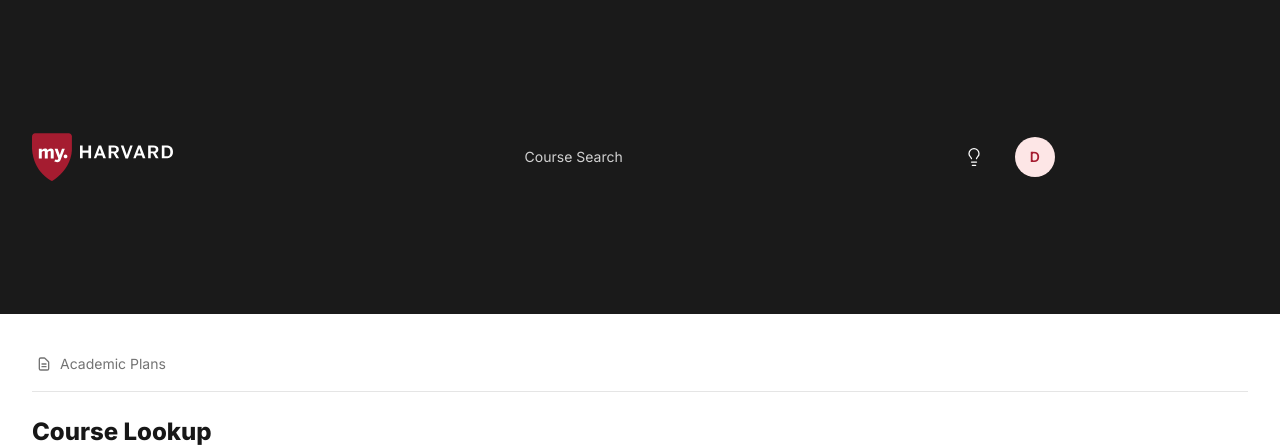
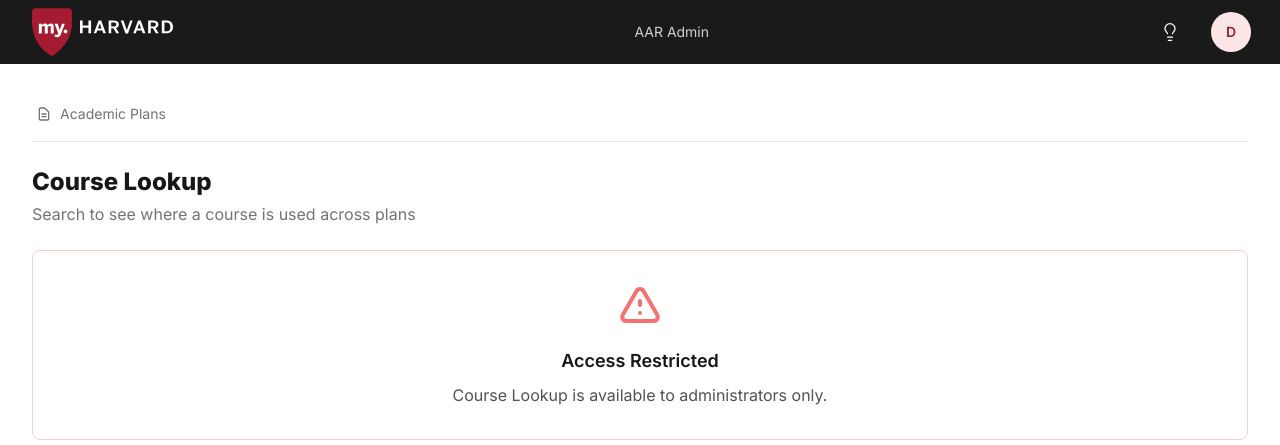
Before and after one commit to madore9/aar_admin, a Django app: template django/app/plans/templates/lookup/course_lookup.html in a window 1280 px wide. Shown: the top 445 px of the page. Run offline with Django 5.2, Linux system fonts and the light colour scheme; the template is opened without the code that fills it, so the values that code supplies are empty; some libraries are stand-ins or nearby versions.

Commit message:
Fix dropdown positioning and update nav link text
- Add absolute positioning to dropdown menu to fix white gap issue
- Change 'Course Search' nav link to 'AAR Admin'

Co-authored-by: Cursor <cursoragent@cursor.com>

```diff
--- a/django/app/plans/templates/header.html
+++ b/django/app/plans/templates/header.html
@@ -27,7 +27,7 @@
             <!-- End Ideas -->
 
             <!-- User Account Dropdown -->
-            <div class="hs-dropdown relative inline-flex [--strategy:absolute] [--auto-close:inside] [--placement:bottom-right]" id="user-dropdown-container">
+            <div class="hs-dropdown relative inline-flex [--strategy:absolute] [--auto-close:inside] [--placement:bottom-right]" id="user-dropdown-container" style="position: relative;">
                 <button type="button" id="user-dropdown-toggle" class="ms-2 inline-flex items-center gap-x-1 text-sm font-medium rounded-full border border-transparent text-white disabled:opacity-75 !disabled:pointer-events-none" aria-haspopup="true" aria-expanded="false" aria-label="Open User Account Navigation">
                     <span class="inline-flex items-center justify-center size-7 xl:w-10 xl:h-10 text-xs md:text-sm font-semibold leading-none rounded-full bg-primary-light text-primary">
                         {{ user_role|default:"U"|slice:":1" }}
@@ -35,7 +35,7 @@
                 </button>
 
                 <!-- Account Dropdown -->
-                <div id="user-dropdown-menu" class="hs-dropdown-menu text-sm start-2.5 w-68 max-h-[80vh] overflow-y-auto transition-[opacity,margin] duration opacity-0 invisible z-50 bg-white p-4 rounded-lg md:rounded-xl shadow-md" role="region" aria-label="User Account Navigation">
+                <div id="user-dropdown-menu" class="hs-dropdown-menu absolute end-0 text-sm w-68 max-h-[80vh] overflow-y-auto transition-[opacity,margin] duration opacity-0 invisible z-50 bg-white p-4 rounded-lg md:rounded-xl shadow-md" role="region" aria-label="User Account Navigation">
                     <!-- User Info -->
                     <div class="flex items-center gap-x-3 rounded-lg mb-3">
                         <div class="shrink-0">
@@ -96,7 +96,7 @@
             <div id="header-nav" class="hs-collapse hidden overflow-hidden transition-all duration-300 basis-full grow lg:block">
                 <nav aria-label="Header Navigation">
                     <ul class="grid lg:flex lg:items-center lg:justify-center lg:gap-y-0 xl:gap-x-3 pt-2 lg:pt-0">
-                        <li><a class="nav-links" href="/">Course Search</a></li>
+                        <li><a class="nav-links" href="/">AAR Admin</a></li>
                     </ul>
                 </nav>
             </div>
```
